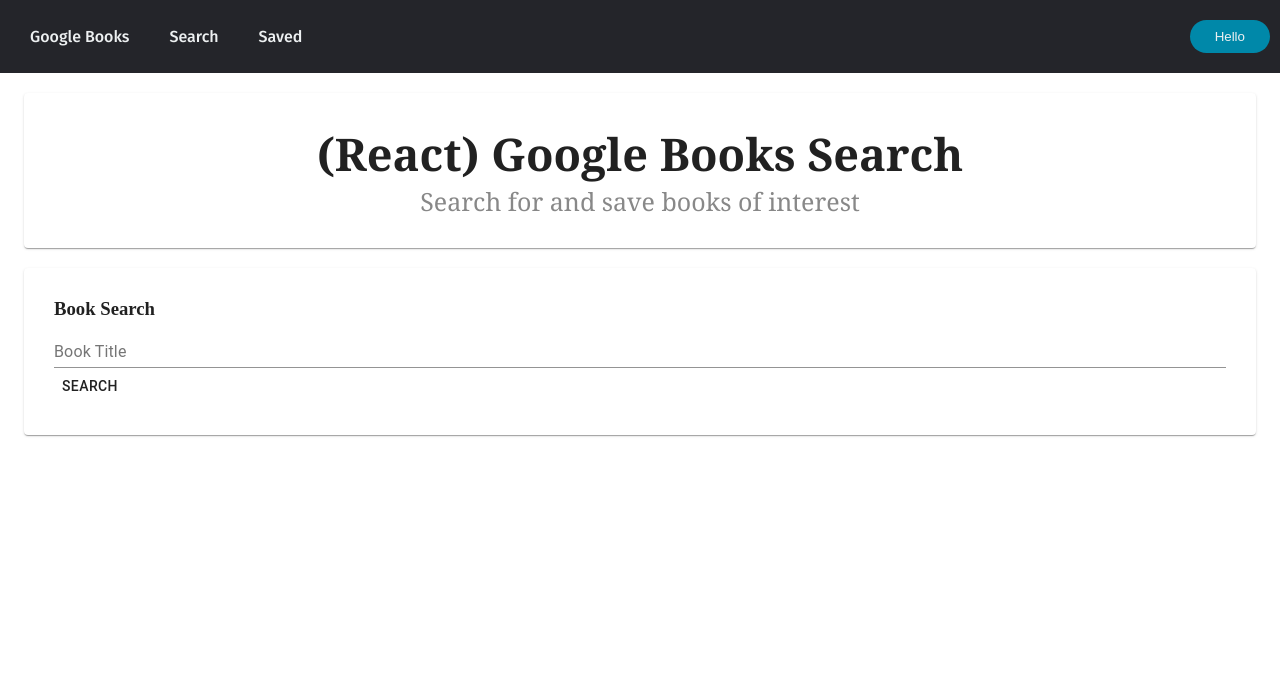
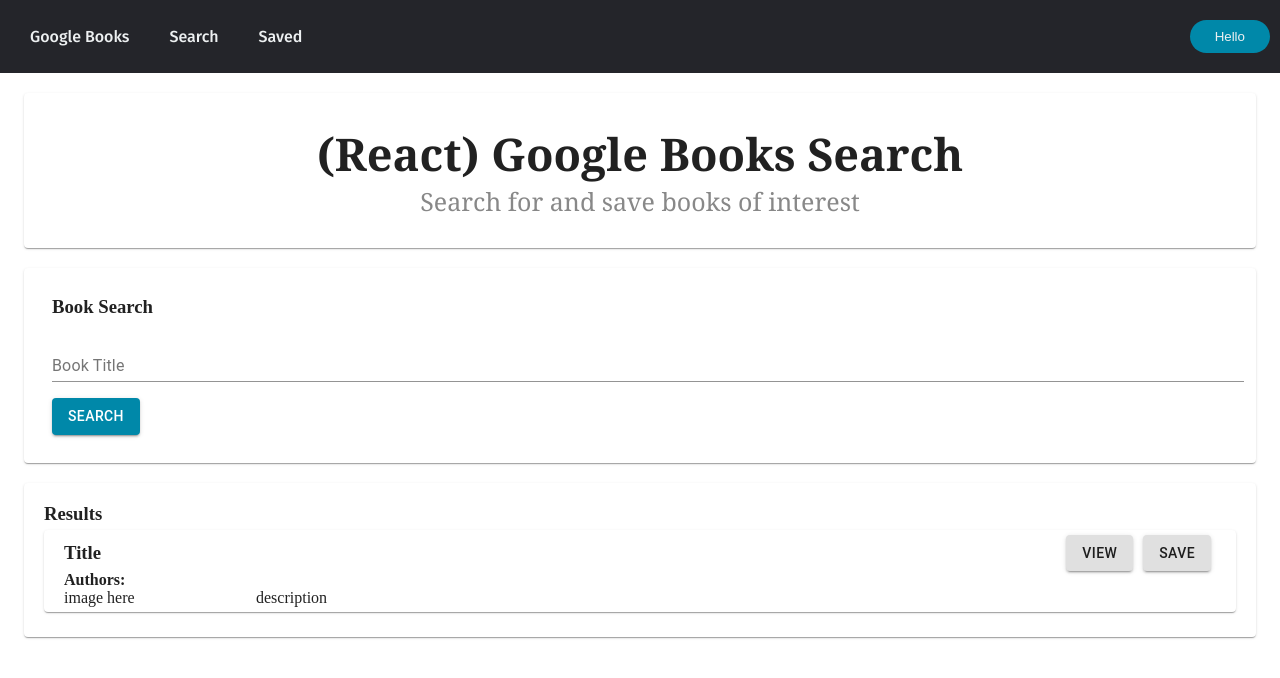
Before and after one commit to kev-luo/google-books, a React (Create React App) app in the folder client/: page / in a window 1280 px wide. Shown: the top 678 px of the page. Built offline with nearby package versions, Linux system fonts and the light colour scheme.

Commit message:
single book details css structure

```diff
--- /dev/null
+++ b/client/src/components/BookDetails.js
@@ -0,0 +1,47 @@
+import React from 'react'
+import { Paper, Grid, Button } from '@material-ui/core';
+import { makeStyles } from '@material-ui/core/styles';
+
+export default function BookDetails() {
+  const classes = useStyles();
+  return (
+    <Paper className={classes.root}>
+      <Grid container>
+        <Grid item container xs={12} justify="space-between" alignItems="center">
+          <Grid item>
+            <h3>Title</h3>
+          </Grid>
+          <Grid item className={classes.buttons}>
+            <Button variant="contained">View</Button>
+            <Button variant="contained">Save</Button>
+          </Grid>
+        </Grid>
+        <Grid item container xs={12}>
+          <Grid item>
+            <h4>Authors:</h4>
+          </Grid>
+        </Grid>
+        <Grid item container spacing={2} xs={12}>
+          <Grid item xs={2}>
+            <p>image here</p>
+          </Grid>
+          <Grid item>
+            <p>description</p>
+          </Grid>
+        </Grid>
+      </Grid>
+    </Paper>
+  )
+}
+
+const useStyles = makeStyles(theme => ({
+  root: {
+    margin: "5px 0",
+    padding: "5px 20px"
+  },
+  buttons: {
+    '& > *': {
+      margin: "0 5px"
+    }
+  }
+}))
--- a/client/src/components/BooksContainer.js
+++ b/client/src/components/BooksContainer.js
@@ -1,9 +1,26 @@
 import React from 'react'
+import { Container, Paper } from '@material-ui/core';
+import { makeStyles } from '@material-ui/core/styles';
+
+import BookDetails from './BookDetails';
 
 export default function BooksContainer() {
+  const classes = useStyles();
   return (
-    <div>
-
-    </div>
+    <Container className={classes.root}>
+      <Paper className={classes.resultsContainer}>
+        <h3>Results</h3>
+        <BookDetails />
+      </Paper>
+    </Container>
   )
 }
+
+const useStyles = makeStyles(theme => ({
+  root: {
+    marginTop: '20px',
+  },
+  resultsContainer: {
+    padding: '20px'
+  },
+}))
--- a/client/src/components/SearchForm.js
+++ b/client/src/components/SearchForm.js
@@ -7,10 +7,10 @@
   return (
     <Container className={classes.root}>
       <Paper className={classes.formContainer}>
-        <form>
+        <form className={classes.form}>
           <h3>Book Search</h3>
           <TextField fullWidth label="Book Title"/>
-          <Button type="submit">Search</Button>
+          <Button type="submit" variant="contained" className={classes.button} >Search</Button>
         </form>
       </Paper>
     </Container>
@@ -22,6 +22,18 @@
     marginTop: '20px',
   },
   formContainer: {
-    padding: '30px'
+    padding: '20px'
+  },
+  form: {
+    '& > *': {
+      margin: theme.spacing(1),
+    }
+  },
+  button: {
+    backgroundColor: "rgb(0,136,169)",
+    color: '#fff',
+    '&:hover': {
+      backgroundColor: "rgba(0,136,169,0.8)"
+    }
   }
 }))
```
